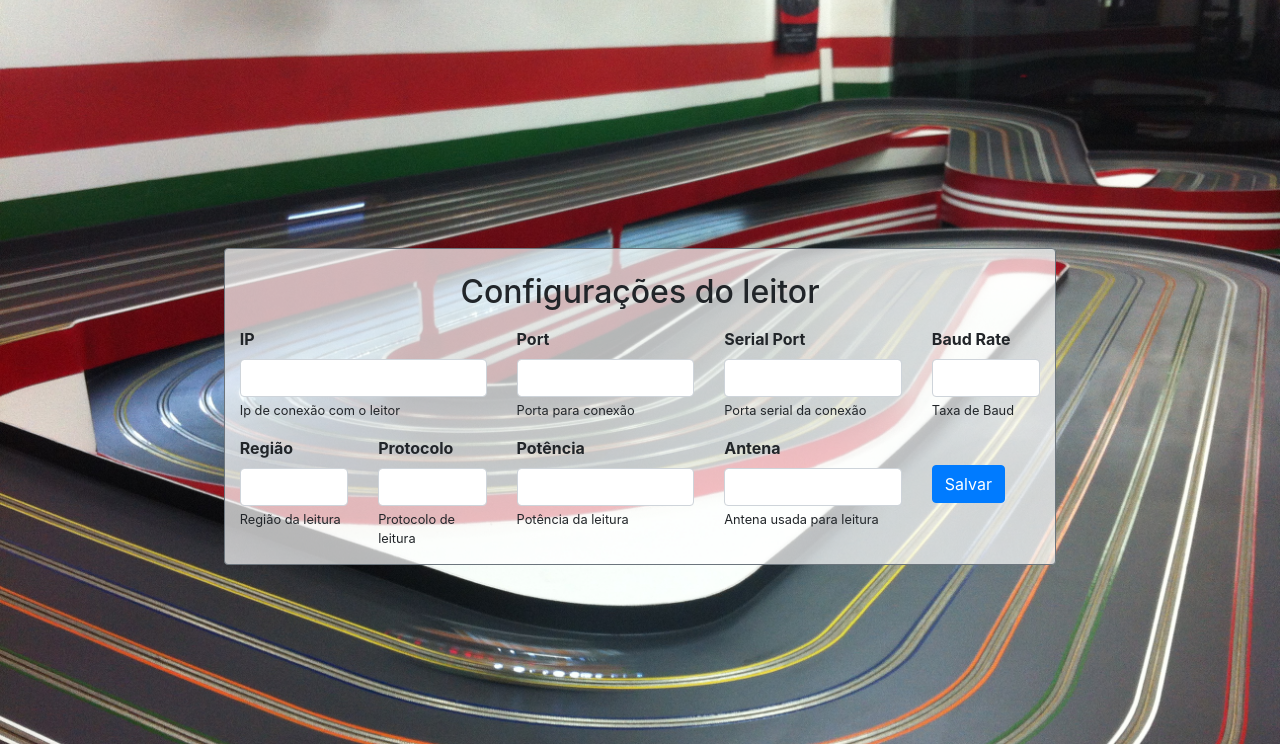
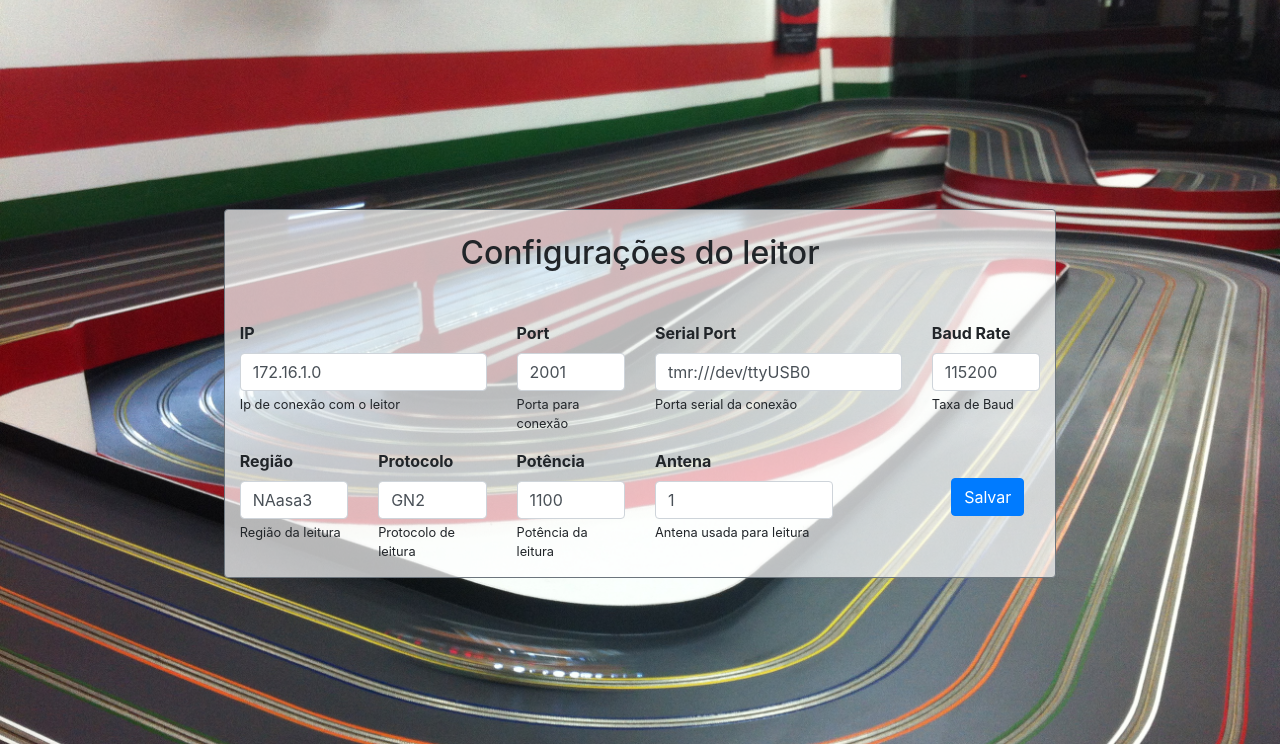
Before and after one commit to AndersonCorreia/PBL-2020.1-Autorama, a Flask app: a page that uses templates/config/leitor.html in a window 1280 px wide. Shown: the part 56-800 px from the top of the page. Run offline with Flask 2, Linux system fonts and the light colour scheme; some libraries are stand-ins or nearby versions.

Commit message:
salvando configuração

```diff
--- a/app.py
+++ b/app.py
@@ -1,4 +1,5 @@
-from flask import Flask, render_template
+from flask import Flask, render_template, request
+from models.Leitor import Leitor
 
 app = Flask(__name__)
 
@@ -10,9 +11,15 @@ def index():
 def config():
     return render_template('config/config.html')
 
-@app.route('/configuração/leitor')
+@app.route('/configuração/leitor', methods=['GET', 'POST'])
 def configLeitor():
-    return render_template('config/leitor.html')
+    if (request.method == "GET"):
+        leitor = Leitor()
+        return render_template('config/leitor.html', leitor = leitor.dados)
+    if (request.method == "POST"):
+        leitor = Leitor()
+        leitor.save(request.form)
+        return render_template('config/leitor.html', leitor = leitor.dados, saved=True)
 
 @app.route('/sobre')
 def about():
--- /dev/null
+++ b/models/Leitor.py
@@ -0,0 +1,19 @@
+
+# coding=utf-8
+import json
+import os
+from client.socket_ import Client
+
+class Leitor:
+    def __init__(self, file=os.path.dirname(os.path.realpath(__file__))+"/leitor.json"):
+        self.fileName = file
+        self.dados = json.loads(open(file, 'r').read() )
+
+    def save(self, dados):
+        self.dados = dados
+        open(self.fileName, 'w').write( json.dumps(self.dados, indent=4, ensure_ascii=False,))
+        connection = self.getConnection()
+        connection.request('/config/leitor', "POST", self.dados)
+
+    def getConnection(self):
+        return Client(self.dados['ip'], self.dados['port'], 2048)
--- /dev/null
+++ b/models/leitor.json
@@ -0,0 +1,10 @@
+{
+    "ip": "172.16.1.0",
+    "port": "2001",
+    "serial": "tmr:///dev/ttyUSB0",
+    "baudrate": "115200",
+    "region": "NAasa3",
+    "protocol": "GN2",
+    "read_power": "1100",
+    "antena": "1"
+}
--- a/templates/config/leitor.html
+++ b/templates/config/leitor.html
@@ -5,49 +5,57 @@
 
 {% block content %}
     <h2 class="text-center mt-4">{% block title %}Configurações do leitor{% endblock %}</h2>
-    <form method="POST" class="font-weight-bold mt-3 row">
+    {% if saved %}
+        <div class="alert my-3 w-75 alert-success mx-auto alert-dismissible fade show text-center" role="alert">
+            Configurações atualizadas com sucesso
+            <button type="button" class="close" data-dismiss="alert" aria-label="Close">
+                <span aria-hidden="true">&times;</span>
+            </button>
+      </div>
+    {% endif %}
+    <form method="POST" action="{{url_for('configLeitor')}}" url class="font-weight-bold mt-5 row">
         <div class="form-group col-7 col-md-5 col-lg-4">
             <label for="ip">IP</label>
-            <input type="text" class="form-control" name="ip" id="ip" aria-describedby="ipHelp">
+            <input required type="text" class="form-control" name="ip" id="ip" value="{{leitor['ip']}}" aria-describedby="ipHelp">
             <small id="ipHelp" class="form-text">Ip de conexão com o leitor</small>
         </div>
-        <div class="form-group col-5 col-md-4 col-lg-3">
+        <div class="form-group col-5 col-md-4 col-lg-2">
             <label for="port">Port</label>
-            <input type="text" class="form-control" name="port" id="port">
+            <input required type="text" class="form-control" name="port" id="port" value="{{leitor['port']}}">
             <small id="ipHelp" class="form-text">Porta para conexão</small>
         </div>
-        <div class="form-group col-7 col-md-5 col-lg-3">
+        <div class="form-group col-7 col-md-5 col-lg-4">
             <label for="serial">Serial Port</label>
-            <input type="text" class="form-control" name="serial" id="serial">
+            <input required type="text" class="form-control" name="serial" id="serial" value="{{leitor['serial']}}">
             <small id="ipHelp" class="form-text">Porta serial da conexão</small>
         </div>
         <div class="form-group col-5 col-md-3 col-lg-2">
             <label for="baudrate">Baud Rate</label>
-            <input type="int" min="1" class="form-control" name="baudrate" id="baudrate">
+            <input required type="int" min="1" class="form-control" name="baudrate" id="baudrate" value="{{leitor['baudrate']}}">
             <small id="ipHelp" class="form-text">Taxa de Baud</small>
         </div>
         <div class="form-group col-7 col-md-3 col-lg-2">
-            <label for="Region">Região</label>
-            <input type="text" class="form-control" name="Region" id="Region">
+            <label for="region">Região</label>
+            <input required type="text" class="form-control" name="region" id="region" value="{{leitor['region']}}">
             <small id="ipHelp" class="form-text">Região da leitura</small>
         </div>
         <div class="form-group col-5 col-md-3 col-lg-2">
-            <label for="protocolo">Protocolo</label>
-            <input type="int" min="1" class="form-control" name="protocolo" id="protocolo">
+            <label for="protocol">Protocolo</label>
+            <input required type="int" min="1" class="form-control" name="protocol" id="protocol" value="{{leitor['protocol']}}">
             <small id="ipHelp" class="form-text">Protocolo de leitura</small>
         </div>
-        <div class="form-group col-7 col-md-3 col-lg-3">
-            <label for="potencia">Potência</label>
-            <input type="int" min="1" class="form-control" name="potencia" id="potencia">
+        <div class="form-group col-7 col-md-3 col-lg-2">
+            <label for="read_power">Potência</label>
+            <input required type="int" min="1" class="form-control" name="read_power" id="read_power" value="{{leitor['read_power']}}">
             <small id="ipHelp" class="form-text">Potência da leitura</small>
         </div>
         <div class="form-group col-5 col-md-3 col-lg-3">
             <label for="antena">Antena</label>
-            <input type="text" class="form-control" name="antena" id="antena">
+            <input required type="text" class="form-control" name="antena" id="antena" value="{{leitor['antena']}}">
             <small id="ipHelp" class="form-text">Antena usada para leitura</small>
         </div>
         <div class="form-group col d-flex">
-            <button type="submit" class="btn btn-primary align-self-center">Salvar</button>
+            <button type="submit" class="btn btn-primary align-self-center ml-auto mr-3">Salvar</button>
         </div>
     </form>
 {% endblock %}
```
Also changed, not shown: models/__init__..py (added).
